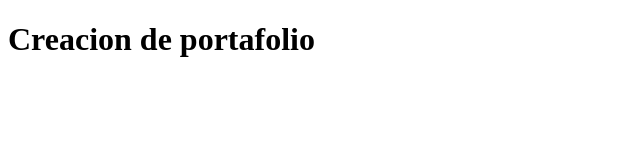
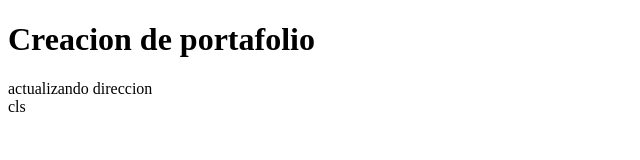
Before and after one commit to xkronox/xkronox.github.io, a plain HTML site: page index.html in a window 1280 px wide. Shown: the whole page, without its empty margins (0-640 px from the left). Drawn offline with Linux system fonts and the light colour scheme.

Commit message:
intentando actualizar direccion

```diff
--- a/index.html
+++ b/index.html
@@ -8,5 +8,6 @@
 </head>
 <body>
     <h1>Creacion de portafolio</h1>
+    <div>actualizando direccion</div>
 </body>
-</html>
+</html>cls
```
